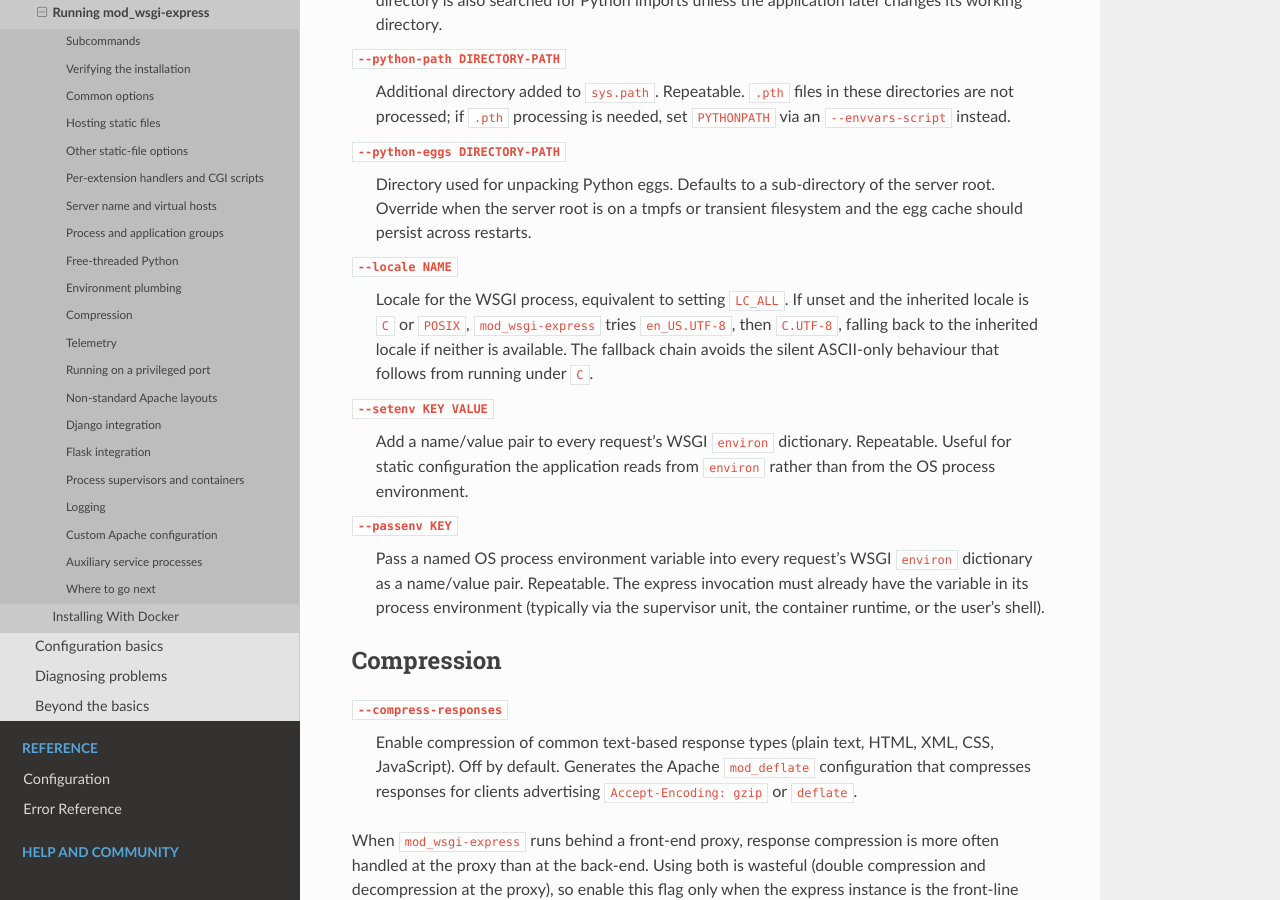
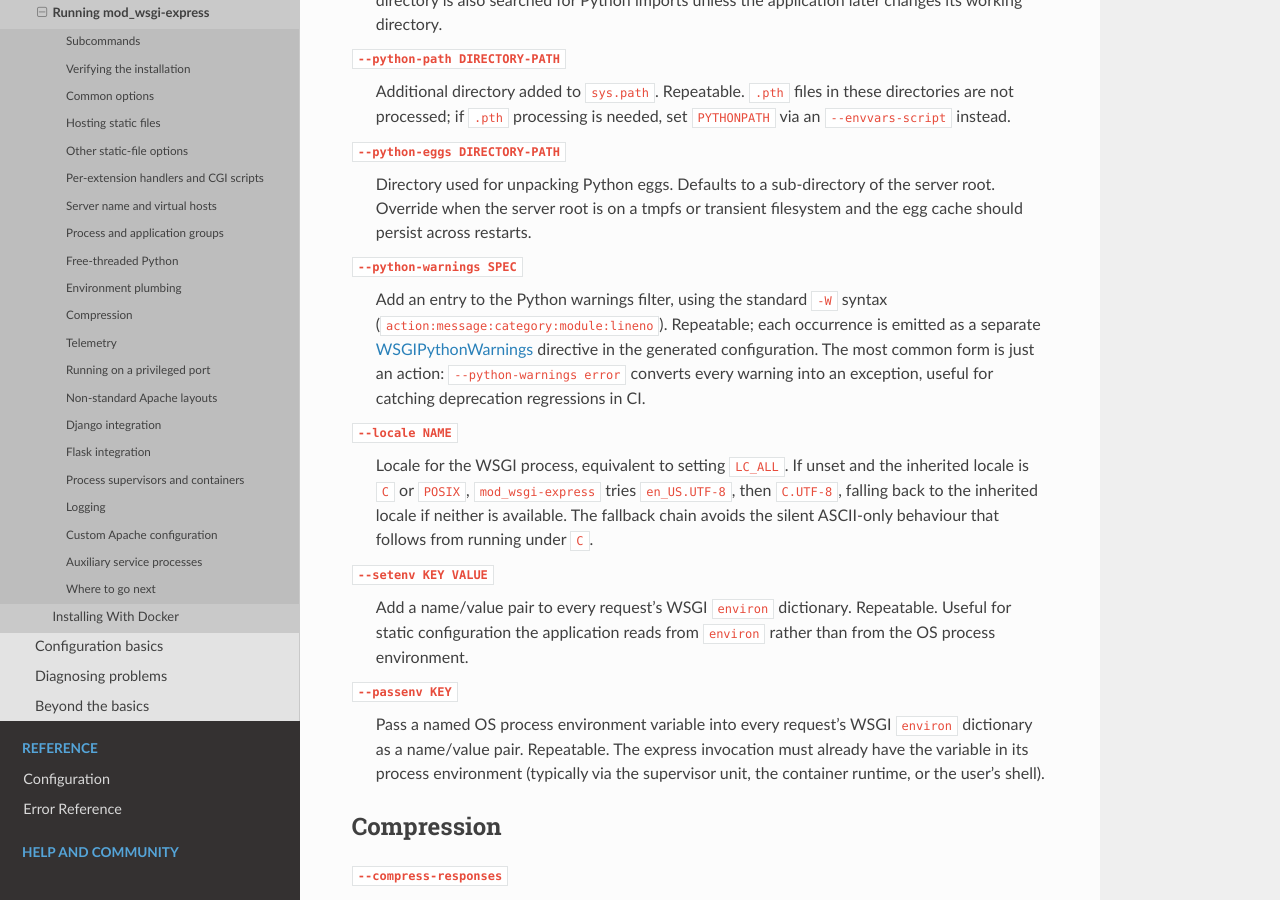
Before and after one commit to GrahamDumpleton/mod_wsgi, a Sphinx documentation site: the page built from docs/user-guides/mod-wsgi-express-quickstart.rst, in a window 1280 px wide and 900 px high, scrolled down 7526 px. Built offline with Sphinx 7.4.7 and the Read the Docs theme 3.1.0, drawn with Linux system fonts in a browser that asks for light colours.

Commit message:
Docs: cross-reference --python-warnings from existing pages
The new mod_wsgi-express --python-warnings option needs to be
discoverable from the directive page and the express quickstart
without waiting on the eventual logging-from-applications guide.

WSGIPythonWarnings: add a short paragraph noting that
mod_wsgi-express emits one WSGIPythonWarnings directive per
--python-warnings occurrence, matching the directive's append
semantics.

mod-wsgi-express-quickstart: add a --python-warnings entry to
the Environment plumbing section, cross-referencing the directive
page and naming --python-warnings error as the canonical
CI-regression-catching form.

```diff
--- a/docs/user-guides/mod-wsgi-express-quickstart.rst
+++ b/docs/user-guides/mod-wsgi-express-quickstart.rst
@@ -461,6 +461,19 @@ per request.
     transient filesystem and the egg cache should
     persist across restarts.
 
+``--python-warnings SPEC``
+    Add an entry to the Python warnings filter, using
+    the standard ``-W`` syntax
+    (``action:message:category:module:lineno``).
+    Repeatable; each occurrence is emitted as a
+    separate
+    :doc:`../configuration-directives/WSGIPythonWarnings`
+    directive in the generated configuration. The
+    most common form is just an action:
+    ``--python-warnings error`` converts every
+    warning into an exception, useful for catching
+    deprecation regressions in CI.
+
 ``--locale NAME``
     Locale for the WSGI process, equivalent to
     setting ``LC_ALL``. If unset and the inherited
```
Also changed, not shown: docs/configuration-directives/WSGIPythonWarnings.rst (+9 -3 lines).
